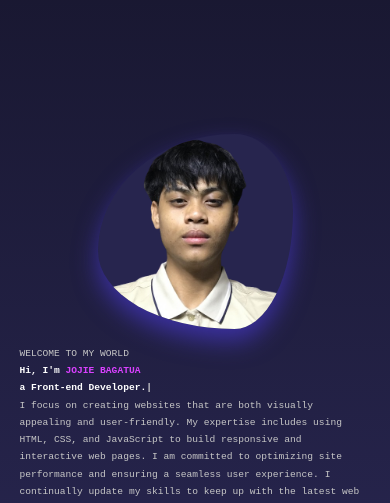
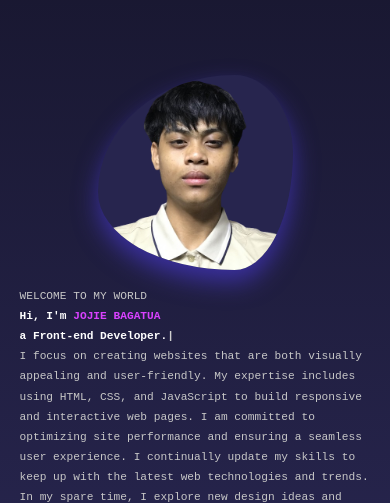
Before and after one commit to Jojie16/Portfolio-v2, a plain HTML site: page Portfolio v2/index.html in a window 390 px wide. Shown: the part 266-769 px from the top of the page. Drawn offline with Linux system fonts and the light colour scheme; a web font is replaced by a local one.

Commit message:
Update style.css

```diff
--- a/Portfolio v2/style.css
+++ b/Portfolio v2/style.css
@@ -302,7 +302,7 @@ nav{
 @media (max-width: 480px){
 
     .left-text-info, p, h1{
-        font-size: .6rem;
+        font-size: .7rem;
     }
 
     .left-text-info{
```
